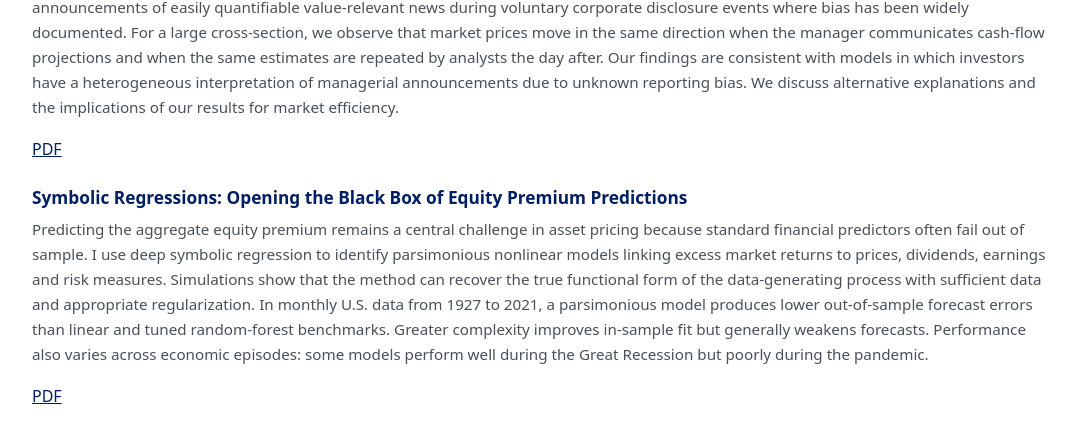
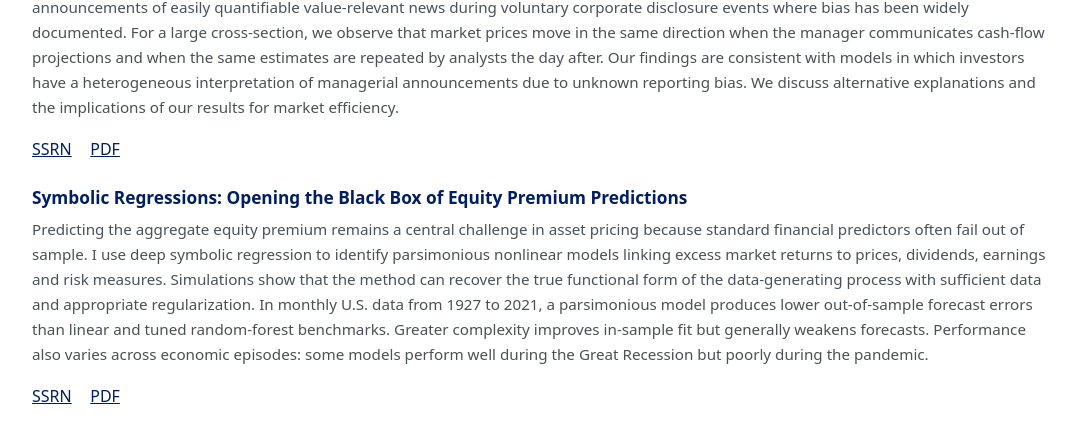
Before and after one commit to IgorK7/IgorK7.github.io, a plain HTML site: page index.html in a window 1280 px wide. Shown: the part 1215-1662 px from the top of the page, without its empty margins (100-1179 px from the left). Drawn offline with nearby package versions, Linux system fonts and the light colour scheme.

Commit message:
Research: SSRN links for the two working papers
The Drive PDFs stay beside them until SSRN approves both papers.

Co-Authored-By: Claude Opus 5.5 <noreply@anthropic.com>

```diff
--- a/index.html
+++ b/index.html
@@ -110,6 +110,7 @@
         explanations and the implications of our results for market efficiency.
       </p>
       <p class="links mb-0">
+        <a href="https://papers.ssrn.com/sol3/papers.cfm?abstract_id=7692702">SSRN</a>
         <a href="https://drive.google.com/file/d/1Gbb3AB2ImSymymbYxnuoJyMtZ-du-O0W/view?usp=sharing">PDF</a>
       </p>
     </article>
@@ -129,6 +130,7 @@
         pandemic.
       </p>
       <p class="links mb-0">
+        <a href="https://papers.ssrn.com/sol3/papers.cfm?abstract_id=7692280">SSRN</a>
         <a href="https://drive.google.com/file/d/1q9P8JHRK3tGlMMIUoBQXcnGcsw87vv-F/view?usp=sharing">PDF</a>
       </p>
     </article>
```
Also changed, not shown: 1 other file.
